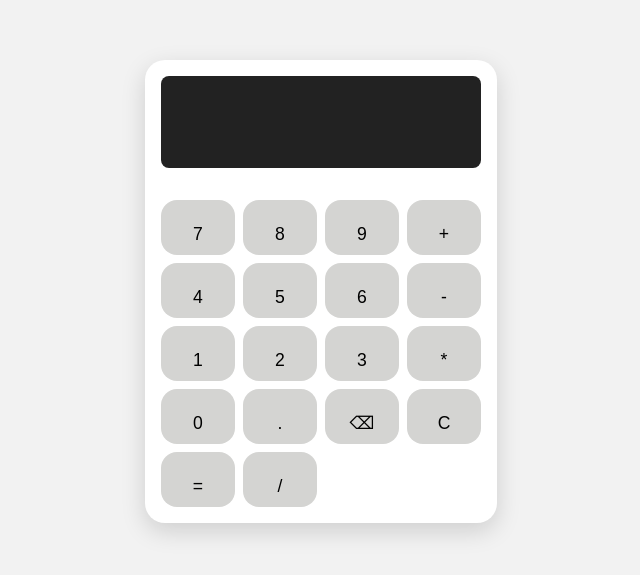
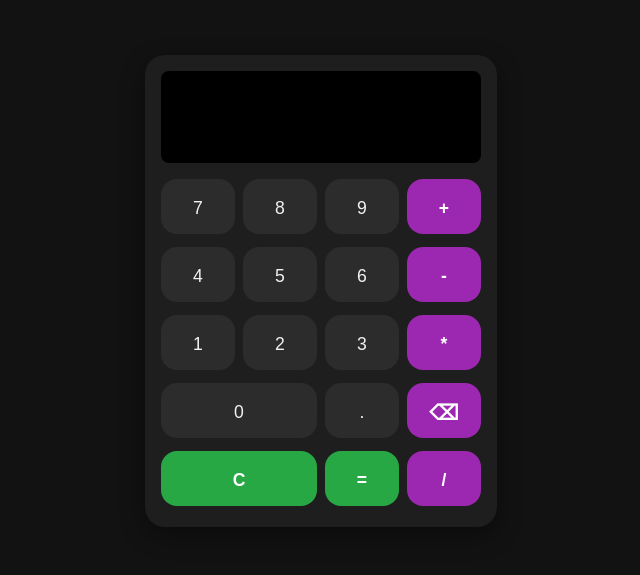
Before and after one commit to ogge2319/react-calculator, a React (Vite) app: page / in a window 1280 px wide. Shown: the part 109-684 px from the top of the page, without its empty margins (319-959 px from the left). Built offline with nearby package versions, Linux system fonts and the light colour scheme.

Commit message:
fixat all styling

```diff
--- a/src/App.jsx
+++ b/src/App.jsx
@@ -12,11 +12,16 @@ function App() {
   const [expression, setExpression] = useState('');
 
   const handleClick = (label) => {
-    if (!isNaN(label) || label === '.') {
+    if (!isNaN(label)) {
 
       setInput(prev => prev + label);
 
-    } else if (['+', '-', '*', '/'].includes(label)) {
+    } else if (label === '.') {
+      if (!input.includes('.')) {
+        setInput(prev => prev + label);
+      }
+    }
+    else if (['+', '-', '*', '/'].includes(label)) {
 
       if (input === '') return;
       setFirstNum(parseFloat(input));
--- a/src/Index.css
+++ b/src/Index.css
@@ -1,21 +1,23 @@
 .Calculator {
-    background-color: #fff;
+    background-color: #1e1e1e;
     padding: 1rem;
     border-radius: 20px;
-    box-shadow: 0 8px 24px rgba(0, 0, 0, 0.15);
+    box-shadow: 0 8px 24px rgba(0, 0, 0, 0.4);
     width: 320px;
     max-width: 100%;
     display: flex;
     flex-direction: column;
     gap: 1rem;
-}
+  }
+
 
 body {
-    background-color: #f2f2f2;
-    margin: 0;
+    background-color: #121212;
+    color: #f1f1f1;
     font-family: 'Segoe UI', sans-serif;
     display: flex;
     justify-content: center;
     align-items: center;
     height: 100vh;
-}
+    margin: 0;
+  }
--- a/src/components/Button/Button.css
+++ b/src/components/Button/Button.css
@@ -1,26 +1,16 @@
 button {
-  padding: 1.5rem;
-  font-size: 1.5rem;
+  background-color: #2c2c2c;
+  color: #f1f1f1;
   border: none;
-  border-radius: 50%;
-  background-color: #d4d4d2;
+  font-size: 1.1rem;
+  padding: 1.2rem;
+  border-radius: 12px;
   cursor: pointer;
   transition: 0.2s ease;
   width: 100%;
   height: 55px;
   border-radius: 16px;
   font-size: 1.1rem;
-  }
-
-
-button.operator {
-  background-color: #ff9500;
-  color: white;
-}
-
-button.function {
-  background-color: #505050;
-  color: white;
 }
 
 button.zero {
@@ -31,6 +21,80 @@ button.zero {
   padding-left: 1.2rem;
   font-size: 1.1rem;
 }
+
 button.equals {
   grid-column: span 2;
 }
+
+button:active {
+  transform: scale(0.95);
+  box-shadow: inset 0 2px 5px rgba(0, 0, 0, 0.2);
+}
+
+button:hover {
+  filter: brightness(1.2);
+}
+
+button.backspace {
+  display: flex;
+  align-items: flex-start;
+  justify-content: center;
+  padding-top: 18px;
+  font-size: 1.3rem;
+}
+
+button.operator {
+  background-color: #9c27b0;
+  color: white;
+  font-weight: bold;
+}
+
+button.operator:hover {
+  background-color: #7b1fa2;
+}
+
+button.operator:active {
+  background-color: #6a1b9a;
+}
+
+button.equals {
+  background-color: #28a745;
+  color: white;
+  font-weight: bold;
+}
+
+button.equals:hover {
+  background-color: #218838;
+}
+
+button.equals:active {
+  background-color: #1e7e34;
+}
+
+button.clear {
+  background-color: #28a745;
+  color: white;
+  font-weight: bold;
+}
+
+button.clear:hover {
+  background-color: #218838;
+}
+
+button.clear:active {
+  background-color: #1e7e34;
+}
+
+button.backspace {
+  background-color: #9c27b0;
+  color: white;
+  font-weight: bold;
+}
+
+button.backspace:hover {
+  background-color: #7b1fa2;
+}
+
+button.backspace:active {
+  background-color: #6a1b9a;
+}
--- a/src/components/Button/Button.jsx
+++ b/src/components/Button/Button.jsx
@@ -1,12 +1,18 @@
 import React from 'react'
 import "./Button.css"
 
-function Button({label, onClick}) {
+
+
+function Button({ label, onClick, gridArea, type }) {
   return (
-    <button onClick={() => onClick(label)}>
+    <button
+      className={type}
+      style={{ gridArea: gridArea }}
+      onClick={() => onClick(label)}
+    >
       {label}
     </button>
-  )
+  );
 }
 
 export default Button
--- a/src/components/ButtonPanel/ButtonPanel.css
+++ b/src/components/ButtonPanel/ButtonPanel.css
@@ -1,5 +1,12 @@
 .button-panel {
     display: grid;
     grid-template-columns: repeat(4, 1fr);
+    grid-template-rows: 60px 60px 60px 60px 60px;
     gap: 8px;
+    grid-template-areas:
+    "seven eight nine plus"
+    "four five six minus"
+    "one two three times"
+    "zero zero dot back"
+    "clear clear equals divide ";
   }
--- a/src/components/ButtonPanel/ButtonPanel.jsx
+++ b/src/components/ButtonPanel/ButtonPanel.jsx
@@ -5,21 +5,48 @@ import "./ButtonPanel.css"
 function ButtonPanel({ onButtonClick }) {
 
   const buttons = [
-    '7', '8', '9', '+',
-    '4', '5', '6', '-',
-    '1', '2', '3', '*',
-    '0','.','⌫', 'C',
-    '=', '/'
+    { label: '7', area: 'seven' },
+    { label: '8', area: 'eight' },
+    { label: '9', area: 'nine' },
+    { label: '+', area: 'plus' },
+    { label: '4', area: 'four' },
+    { label: '5', area: 'five' },
+    { label: '6', area: 'six' },
+    { label: '-', area: 'minus' },
+    { label: '1', area: 'one' },
+    { label: '2', area: 'two' },
+    { label: '3', area: 'three' },
+    { label: '*', area: 'times' },
+    { label: '0', area: 'zero' },
+    { label: '.', area: 'dot' },
+    { label: '⌫', area: 'back' },
+    { label: 'C', area: 'clear' },
+    { label: '=', area: 'equals' },
+    { label: '/', area: 'divide' },
   ];
+
+  const getButtonType = (label) => {
+    if (label === '=') return 'operator equals';
+    if (label === 'C') return 'function clear';
+    if (['+', '-', '*', '/'].includes(label)) return 'operator';
+    if (label === '⌫') return 'backspace';
+    return null;
+  };
 
 
   return (
     <div className='button-panel'>
-      {buttons.map((label) => (
-        <Button key={label} label={label} onClick={onButtonClick} />
+      {buttons.map((btn) => (
+        <Button
+          key={btn.label}
+          label={btn.label}
+          onClick={onButtonClick}
+          type={getButtonType(btn.label)}
+          gridArea={btn.area}
+        />
       ))}
     </div>
-  )
+  );
 }
 
 export default ButtonPanel
--- a/src/components/Display/Display.css
+++ b/src/components/Display/Display.css
@@ -1,10 +1,9 @@
 .display {
-    background-color: #222;
-    color: white;
+    background-color: #000;
+    color: #fff;
     padding: 1rem;
     font-size: 2rem;
     border-radius: 8px;
-    margin-bottom: 1rem;
     text-align: right;
     min-height: 60px;
     display: flex;
```
